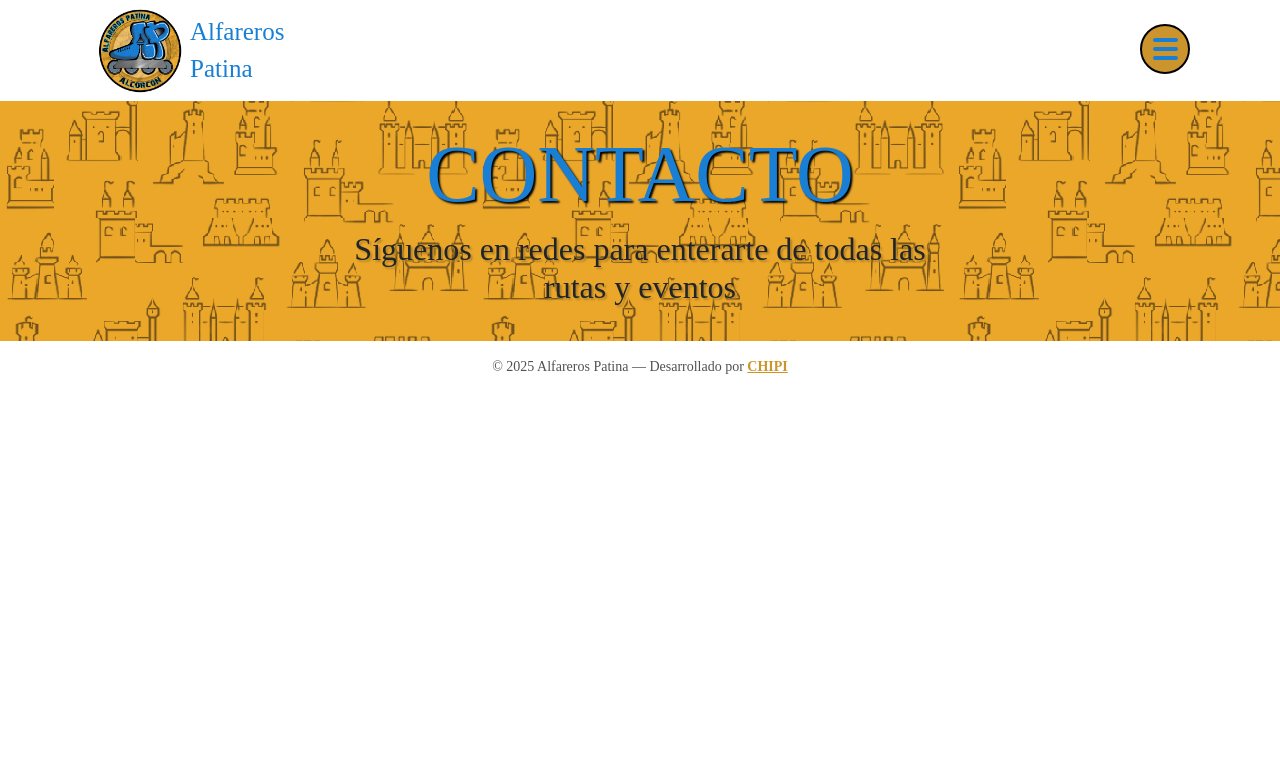
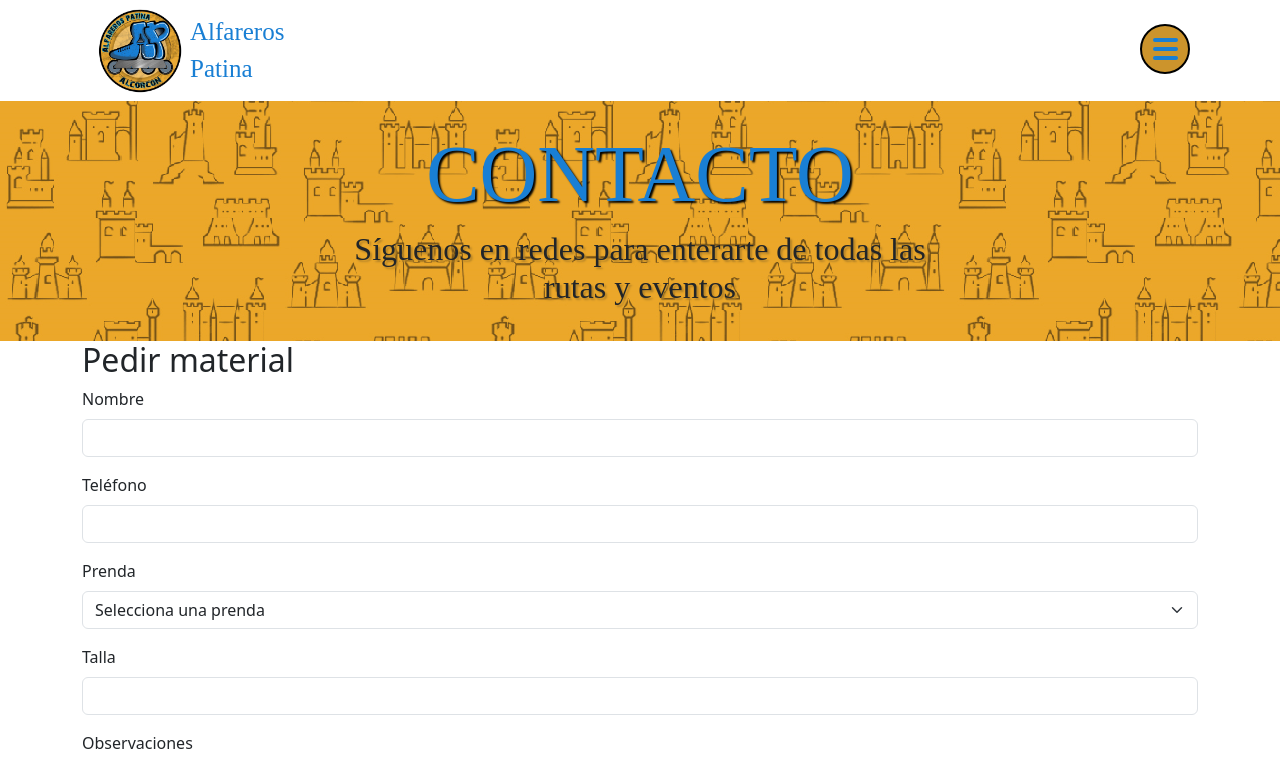
Before and after one commit to CHIPIXB/alfareros-patina, an Angular app: page /contacto in a window 1280 px wide. Shown: the top 763 px of the page. Built offline with nearby package versions, Linux system fonts and the light colour scheme; a web font is replaced by a local one.

Commit message:
empezado el formulario para pedir las prendas alfareras, continuar por aquí, select color desaparece con opciones que no sean camiseta tecnica

```diff
--- a/src/app/pages/contacto/contacto.html
+++ b/src/app/pages/contacto/contacto.html
@@ -6,3 +6,92 @@
     </hgroup>
 
 </section>
+
+<section class="pedido container">
+    <h2>Pedir material</h2>
+
+    <form [formGroup]="pedidoForm" (ngSubmit)="onSubmit()" class="pedido-form">
+        <!-- Nombre -->
+        <div class="mb-3">
+        <label for="nombre" class="form-label">Nombre</label>
+        <input id="nombre" type="text" class="form-control" formControlName="nombre">
+        @if (pedidoForm.get('nombre')?.invalid && pedidoForm.get('nombre')?.touched) {
+            <div class="text-danger">
+            El nombre es obligatorio y debe tener al menos 3 caracteres.
+            </div>
+        }
+        </div>
+
+        <!-- Teléfono -->
+        <div class="mb-3">
+        <label for="telefono" class="form-label">Teléfono</label>
+        <input id="telefono" type="tel" class="form-control" formControlName="telefono">
+        @if (pedidoForm.get('telefono')?.invalid && pedidoForm.get('telefono')?.touched) {
+            <div class="text-danger">
+            Introduce un teléfono válido (9 dígitos).
+            </div>
+        }
+        </div>
+
+        <!-- Prenda -->
+        <div class="mb-3">
+        <label for="prenda" class="form-label">Prenda</label>
+        <select id="prenda" class="form-select" formControlName="prenda">
+            <option value="">Selecciona una prenda</option>
+            <option value="camiseta-algodon">Camiseta de algodón</option>
+            <option value="camiseta-tecnica">Camiseta técnica</option>
+            <option value="sudadera-capucha">Sudadera con capucha</option>
+            <option value="mochila">Mochila</option>
+            <option value="chaleco">Chaleco</option>
+            <option value="chaqueta">Chaqueta</option>
+            <option value="sudadera-cremallera">Sudadera con cremallera</option>
+        </select>
+        @if (pedidoForm.get('prenda')?.invalid && pedidoForm.get('prenda')?.touched) {
+            <div class="text-danger">
+            Selecciona una prenda.
+            </div>
+        }
+        </div>
+
+        <!-- Color (solo aparece si es camiseta técnica) -->
+        @if (pedidoForm.get('prenda')?.value === 'camiseta-tecnica') {
+        <div class="mb-3">
+            <label for="color" class="form-label">Color</label>
+            <select id="color" class="form-select" formControlName="color">
+            <option value="">Selecciona un color</option>
+            <option value="negro">Negro</option>
+            <option value="rosa">Rosa</option>
+            <option value="coral">Coral</option>
+            <option value="verde">Verde</option>
+            </select>
+            @if (pedidoForm.get('color')?.invalid && pedidoForm.get('color')?.touched) {
+            <div class="text-danger">
+                El color es obligatorio.
+            </div>
+            }
+        </div>
+        }
+
+        <!-- Talla -->
+        <div class="mb-3">
+        <label for="talla" class="form-label">Talla</label>
+        <input id="talla" type="text" class="form-control" formControlName="talla">
+        @if (pedidoForm.get('talla')?.invalid && pedidoForm.get('talla')?.touched) {
+            <div class="text-danger">
+            La talla es obligatoria.
+            </div>
+        }
+        </div>
+
+        <!-- Observaciones -->
+        <div class="mb-3">
+        <label for="observaciones" class="form-label">Observaciones</label>
+        <textarea id="observaciones" class="form-control" rows="3" formControlName="observaciones"></textarea>
+        </div>
+
+        <!-- Botón -->
+        <button type="submit" class="btn btn-primary" [disabled]="pedidoForm.invalid">
+        Enviar pedido
+        </button>
+    </form>
+</section>
--- a/src/app/pages/contacto/contacto.ts
+++ b/src/app/pages/contacto/contacto.ts
@@ -1,11 +1,46 @@
 import { Component } from '@angular/core';
+import { FormBuilder, FormGroup, ReactiveFormsModule, Validators } from '@angular/forms';
 
 @Component({
   selector: 'app-contacto',
-  imports: [ ],
+  imports: [ReactiveFormsModule ],
   templateUrl: './contacto.html',
   styleUrl: './contacto.css'
 })
 export class Contacto {
 
+  pedidoForm!: FormGroup;
+
+  constructor(private fb: FormBuilder) {}
+
+  ngOnInit() {
+    this.pedidoForm = this.fb.group({
+      nombre: ['', [Validators.required, Validators.minLength(3)]],
+      telefono: ['', [Validators.required, Validators.pattern('^[0-9]{9}$')]],
+      prenda: ['', Validators.required],
+      color: ['', Validators.required],
+      talla: ['', Validators.required],
+      observaciones: ['']
+    });
+
+      this.pedidoForm.get('prenda')?.valueChanges.subscribe((value) => {
+          const colorControl = this.pedidoForm.get('color');
+          if (value === 'camiseta-algodon' || value === 'camiseta-tecnica') {
+            colorControl?.enable(); // activa
+          } else {
+            colorControl?.disable(); // desactiva
+            colorControl?.reset();   // limpia el valor
+          }
+        });
+      }
+
+  onSubmit() {
+    if (this.pedidoForm.valid) {
+      console.log('Pedido enviado:', this.pedidoForm.value);
+      alert('Pedido enviado con éxito 🎉');
+      this.pedidoForm.reset();
+    } else {
+      alert('Por favor, revisa los campos del formulario.');
+    }
+  }
 }
```
